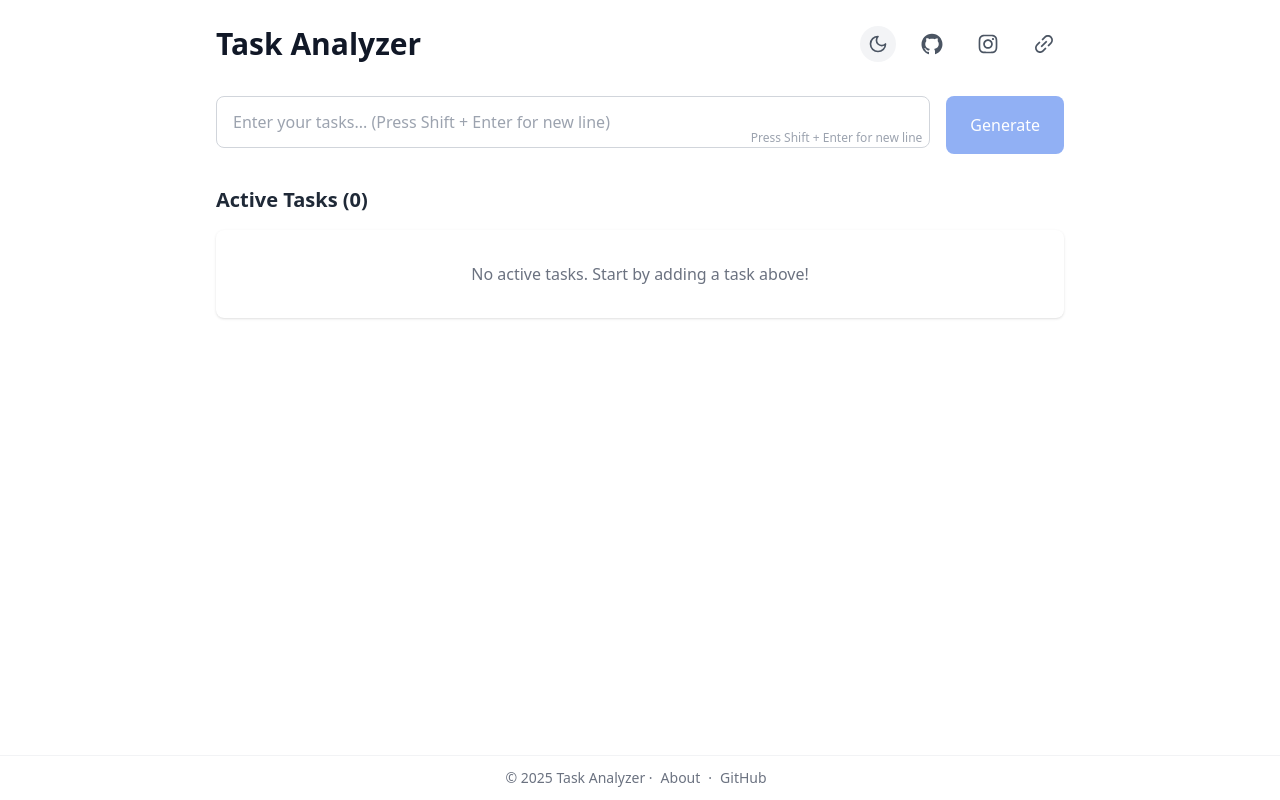
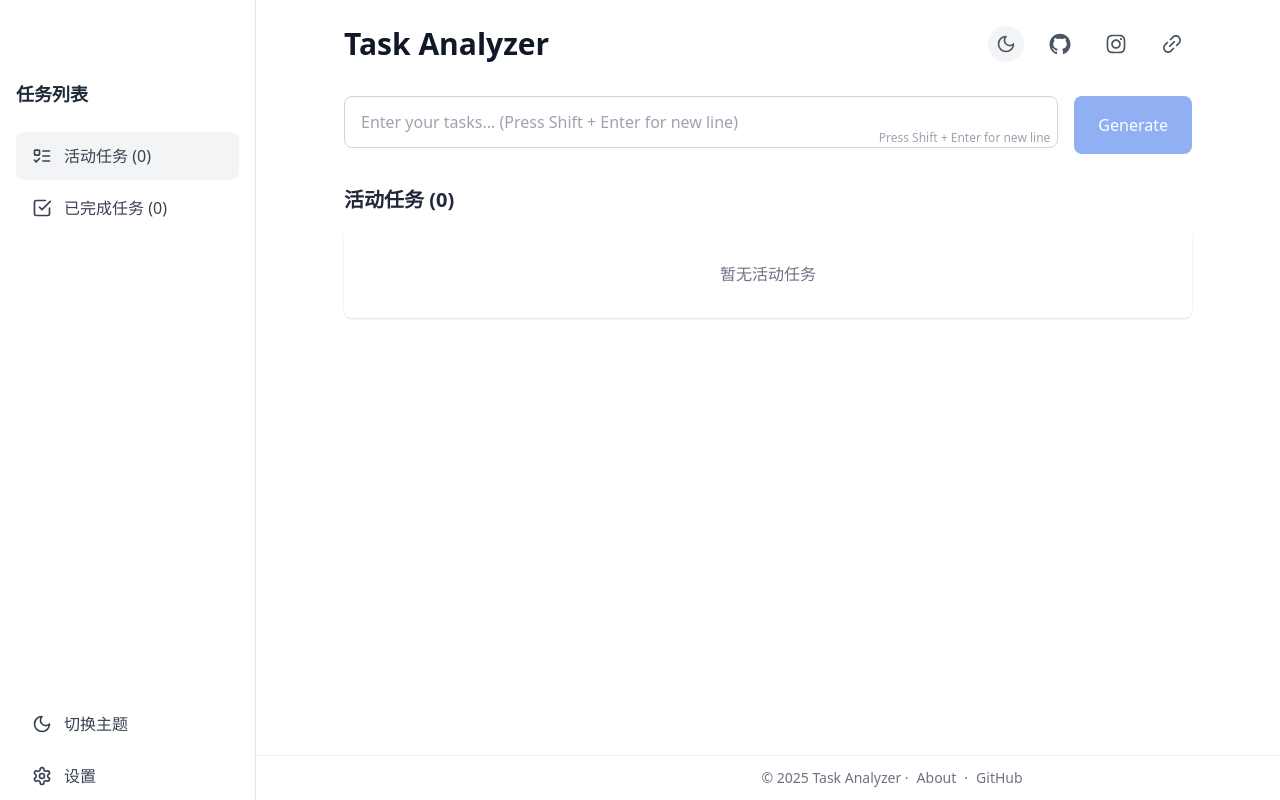
Before and after one commit to xxll222557/BetterReminder, a React (Vite) app: page / in a window 1280 px wide. Built offline with nearby package versions, Linux system fonts and the light colour scheme.

Commit message:
优化任务列表组件，增加侧边栏样式，调整已完成任务显示逻辑，并添加清除已完成任务按钮

```diff
--- a/src/App.tsx
+++ b/src/App.tsx
@@ -1,5 +1,5 @@
 import React, { useState, useEffect } from 'react';
-import { Loader2 } from 'lucide-react';
+import { Loader2, Menu, MoonIcon, SunIcon, ListTodo, CheckSquare, Settings, ChevronLeft, ChevronRight } from 'lucide-react';
 import { AiOutlineInstagram, AiOutlineGithub, AiOutlineLink } from 'react-icons/ai';
 import { analyzeTask } from './mockApi';
 import { dbService } from './services/dbService';
@@ -7,7 +7,6 @@ import { Task } from './types';
 import Cookies from 'js-cookie';
 import { notificationService } from './services/notificationService';
 import { TaskList } from './components/TaskList';
-import { MoonIcon, SunIcon } from 'lucide-react';
 
 function App() {
   const [tasks, setTasks] = useState<Task[]>([]);
@@ -25,6 +24,7 @@ function App() {
 
   const [showFooter, setShowFooter] = useState(false);
   const [lastScrollY, setLastScrollY] = useState(0);
+  const [isSidebarOpen, setSidebarOpen] = useState(window.innerWidth > 768);
 
   useEffect(() => {
     if (isDarkMode) {
@@ -187,11 +187,73 @@ function App() {
 
   return (
     <div className="relative min-h-screen bg-white dark:bg-gray-900 transition-all duration-500">
+      {/* Sidebar */}
+      <aside className={`sidebar ${isSidebarOpen ? 'open' : 'collapsed'}`}>
+        <div className="flex flex-col h-full">
+          {/* Sidebar Header */}
+          <div className="flex items-center gap-3 mb-6">
+            <h2 className="text-lg font-semibold text-gray-800 dark:text-gray-200">
+              任务列表
+            </h2>
+          </div>
+
+          {/* Sidebar Navigation */}
+          <nav className="space-y-1">
+            <div
+              className={`sidebar-item ${!showCompleted ? 'bg-gray-100 dark:bg-gray-700/50' : ''}`}
+              onClick={() => setShowCompleted(false)}
+            >
+              <ListTodo className="sidebar-icon" />
+              <span>活动任务 ({activeTasks.length})</span>
+            </div>
+            <div
+              className={`sidebar-item ${showCompleted ? 'bg-gray-100 dark:bg-gray-700/50' : ''}`}
+              onClick={() => setShowCompleted(true)}
+            >
+              <CheckSquare className="sidebar-icon" />
+              <span>已完成任务 ({completedTasks.length})</span>
+            </div>
+          </nav>
+
+          {/* Sidebar Footer */}
+          <div className="mt-auto space-y-1">
+            <div className="sidebar-item" onClick={toggleTheme}>
+              {isDarkMode ? (
+                <SunIcon className="sidebar-icon text-yellow-500" />
+              ) : (
+                <MoonIcon className="sidebar-icon" />
+              )}
+              <span>切换主题</span>
+            </div>
+            <div className="sidebar-item">
+              <Settings className="sidebar-icon" />
+              <span>设置</span>
+            </div>
+          </div>
+        </div>
+      </aside>
+
+      {/* Main Content */}
+      <div className={`main-content ${!isSidebarOpen ? 'sidebar-collapsed' : ''}`}>
         <div className="max-w-4xl mx-auto p-6 pb-16 transition-theme duration-theme ease-theme">
-        <div className="flex justify-between items-center mb-8 transition-theme duration-theme ease-theme">
-          <h1 className="text-3xl font-bold text-gray-900 dark:text-white transition-theme duration-theme ease-theme">
+          {/* Header */}
+          <div className="flex justify-between items-center mb-8">
+            <div className="flex items-center gap-4">
+              <button
+                onClick={() => setSidebarOpen(!isSidebarOpen)}
+                className="p-2 rounded-lg lg:hidden
+                         hover:bg-gray-100 dark:hover:bg-gray-800
+                         transition-colors duration-200"
+                aria-label="Toggle sidebar"
+              >
+                <Menu className="w-6 h-6 text-gray-600 dark:text-gray-300" />
+              </button>
+              <h1 className="text-3xl font-bold text-gray-900 dark:text-white">
                 Task Analyzer
               </h1>
+            </div>
+
+            {/* 现有的主题切换和社交链接 */}
             <div className="flex items-center gap-4">
               <button
                 onClick={toggleTheme}
@@ -246,6 +308,7 @@ function App() {
             </div>
           </div>
 
+          {/* 任务输入表单 */}
           <form onSubmit={handleSubmit} className="mb-8 animate-fade-in">
             <div className="flex gap-4">
               <div className="flex-1 relative">
@@ -297,25 +360,31 @@ function App() {
             )}
           </form>
 
-        <div className="space-y-6 transition-theme duration-theme ease-theme">
+          {/* 活动任务列表 */}
+          <div className="transition-theme duration-theme ease-theme space-y-8">
+            {!showCompleted && (
               <TaskList
                 tasks={activeTasks}
                 type="active"
                 onToggleTask={toggleTask}
                 onTaskDelete={deleteTask}
               />
+            )}
+            {showCompleted && (
               <TaskList
                 tasks={completedTasks}
                 type="completed"
-            showCompleted={showCompleted}
-            onToggleShowCompleted={() => setShowCompleted(!showCompleted)}
+                showCompleted={true}
+                onToggleShowCompleted={() => setShowCompleted(false)}
                 onToggleTask={toggleTask}
                 onTaskDelete={deleteTask}
               />
+            )}
+          </div>
         </div>
       </div>
 
-      {/* 更新的 Footer */}
+      {/* Footer */}
       <footer
         className={`
           fixed bottom-0 left-0 w-full
@@ -325,6 +394,7 @@ function App() {
           py-3 text-center text-sm text-gray-500 dark:text-gray-400
           border-t border-gray-200/50 dark:border-gray-800/50
           transition-theme duration-theme ease-theme
+          ${!isSidebarOpen ? 'ml-0' : 'ml-64'}
         `}
       >
         <div className="max-w-4xl mx-auto px-6">
--- a/src/components/TaskList.tsx
+++ b/src/components/TaskList.tsx
@@ -26,18 +26,17 @@ export const TaskList: React.FC<TaskListProps> = ({
   };
 
   return (
-    <div>
+    <div className={type === 'completed' ? 'pb-4' : ''}>
       {type === 'active' ? (
         <div className="space-y-4">
           <h2 className="text-xl font-semibold text-gray-800 dark:text-gray-100">
-            Active Tasks ({tasks.length})
+            活动任务 ({tasks.length})
           </h2>
           {tasks.length === 0 ? (
             <div className="text-center py-8 text-gray-500 dark:text-gray-400
                            animate-fade-in bg-white dark:bg-gray-800
-                           rounded-lg shadow dark:shadow-gray-900/30
-                           transition-all duration-500">
-              No active tasks. Start by adding a task above!
+                           rounded-lg shadow dark:shadow-gray-900/30">
+              暂无活动任务
             </div>
           ) : (
             <div className="space-y-4 transition-all duration-500">
@@ -47,39 +46,42 @@ export const TaskList: React.FC<TaskListProps> = ({
             </div>
           )}
         </div>
-      ) : tasks.length > 0 ? (
+      ) : (
         <div className="space-y-4">
-          <button
-            onClick={onToggleShowCompleted}
-            className="flex items-center gap-2 text-xl font-semibold w-full text-gray-800 dark:text-gray-100"
-            aria-expanded={showCompleted}
-          >
-            <span className="transition-colors duration-300">
-              Completed Tasks ({tasks.length})
-            </span>
-            {showCompleted ? (
-              <ChevronUp className="w-5 h-5" />
+          <h2 className="text-xl font-semibold text-gray-800 dark:text-gray-100">
+            已完成任务 ({tasks.length})
+          </h2>
+          <div className="space-y-4 transition-all duration-500">
+            {tasks.length === 0 ? (
+              <div className="text-center py-8 text-gray-500 dark:text-gray-400
+                             animate-fade-in bg-white dark:bg-gray-800
+                             rounded-lg shadow dark:shadow-gray-900/30">
+                暂无已完成任务
+              </div>
             ) : (
-              <ChevronDown className="w-5 h-5" />
+              tasks.map(task => (
+                <TaskCard
+                  key={task.id}
+                  task={task}
+                  onToggle={onToggleTask}
+                />
+              ))
             )}
-          </button>
+          </div>
 
-          <div className={`space-y-4 overflow-hidden transition-all duration-300
-                          ${showCompleted ? 'max-h-[2000px] opacity-100' : 'max-h-0 opacity-0'}`}>
-            {tasks.map(task => (
-              <TaskCard key={task.id} task={task} onToggle={onToggleTask} />
-            ))}
-          </div>
+          {/* 清除已完成任务按钮 */}
+          {tasks.length > 0 && (
+            <button
+              className="mt-4 w-full px-4 py-2 text-white bg-red-500
+                       hover:bg-red-600 rounded-lg transition-colors
+                       duration-200 focus:outline-none focus:ring-2
+                       focus:ring-red-500 focus:ring-opacity-50"
+              onClick={handleClearCompleted}
+            >
+              清除已完成任务
+            </button>
+          )}
         </div>
-      ) : null}
-
-      {tasks.some(task => task.completed) && (
-        <button
-          className="clear-completed-btn"
-          onClick={handleClearCompleted}
-        >
-          清除已完成任务
-        </button>
       )}
     </div>
   );
--- a/src/index.css
+++ b/src/index.css
@@ -191,3 +191,56 @@ html {
 .clear-completed-btn:hover {
   background-color: #c82333;
 }
+
+.sidebar {
+  @apply fixed top-0 left-0 h-screen
+         bg-white/95 dark:bg-gray-800/95 backdrop-blur-sm
+         border-r border-gray-200 dark:border-gray-700
+         transform transition-all duration-500 ease-out
+         pt-20 px-4 z-20;
+  width: 256px;
+}
+
+.sidebar.collapsed {
+  @apply -translate-x-full;
+}
+
+.sidebar-item {
+  @apply flex items-center gap-3 px-4 py-3
+         text-gray-700 dark:text-gray-200
+         rounded-lg cursor-pointer select-none
+         hover:bg-gray-100 dark:hover:bg-gray-700/50
+         transition-all duration-200;
+}
+
+.sidebar-item.disabled {
+  @apply opacity-50 cursor-not-allowed hover:bg-transparent;
+}
+
+.sidebar-icon {
+  @apply w-5 h-5 flex-shrink-0;
+}
+
+.main-content {
+  @apply transition-all duration-500 ease-out;
+  margin-left: 256px;
+}
+
+.main-content.sidebar-collapsed {
+  margin-left: 0;
+}
+
+/* 响应式设计 */
+@media (max-width: 768px) {
+  .sidebar {
+    @apply -translate-x-full;
+  }
+
+  .sidebar.open {
+    @apply translate-x-0;
+  }
+
+  .main-content {
+    @apply ml-0;
+  }
+}
```
Also changed, not shown: 1 other file (tests, documents, lock files or other folders). Lines whose indentation alone changed are shown as unchanged.
